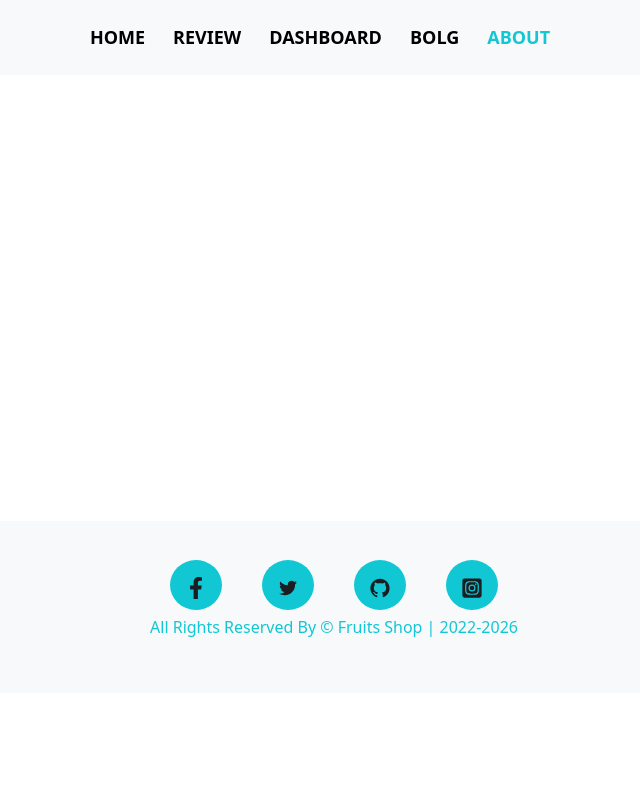
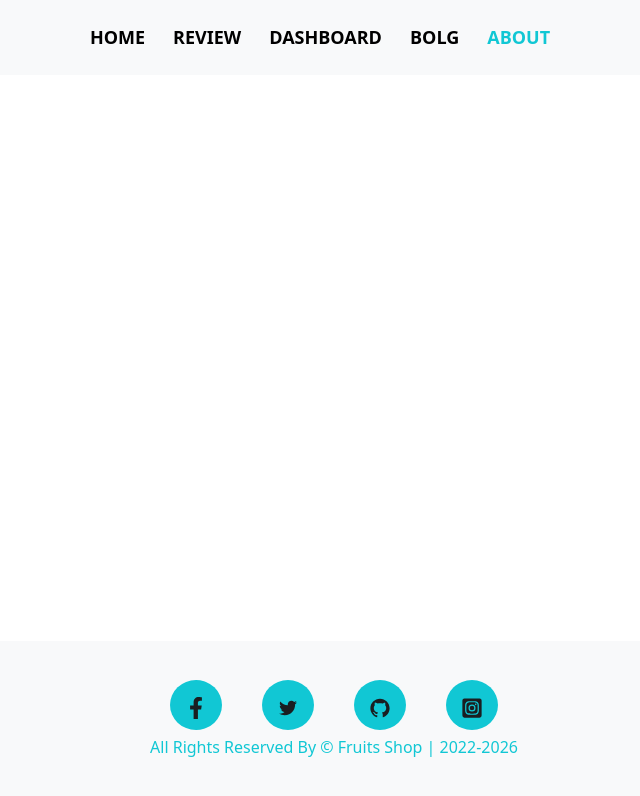
Before and after one commit to mamun2232/food-review, a React (Create React App) app: page /about in a window 1280 px wide. Shown: the top 796 px of the page, without its empty margins (306-946 px from the left). Built offline with nearby package versions, Linux system fonts and the light colour scheme.

Commit message:
complect

```diff
--- a/src/components/About/About.css
+++ b/src/components/About/About.css
@@ -1,3 +1,3 @@
 .about{
-      height: 430px;
+      height: 550px;
 }
--- a/src/components/Blog/Blog.css
+++ b/src/components/Blog/Blog.css
@@ -1,4 +1,4 @@
 .question{
-      height: 430px;
+      height: 550px;
       margin-top: 15px;
 }
```
